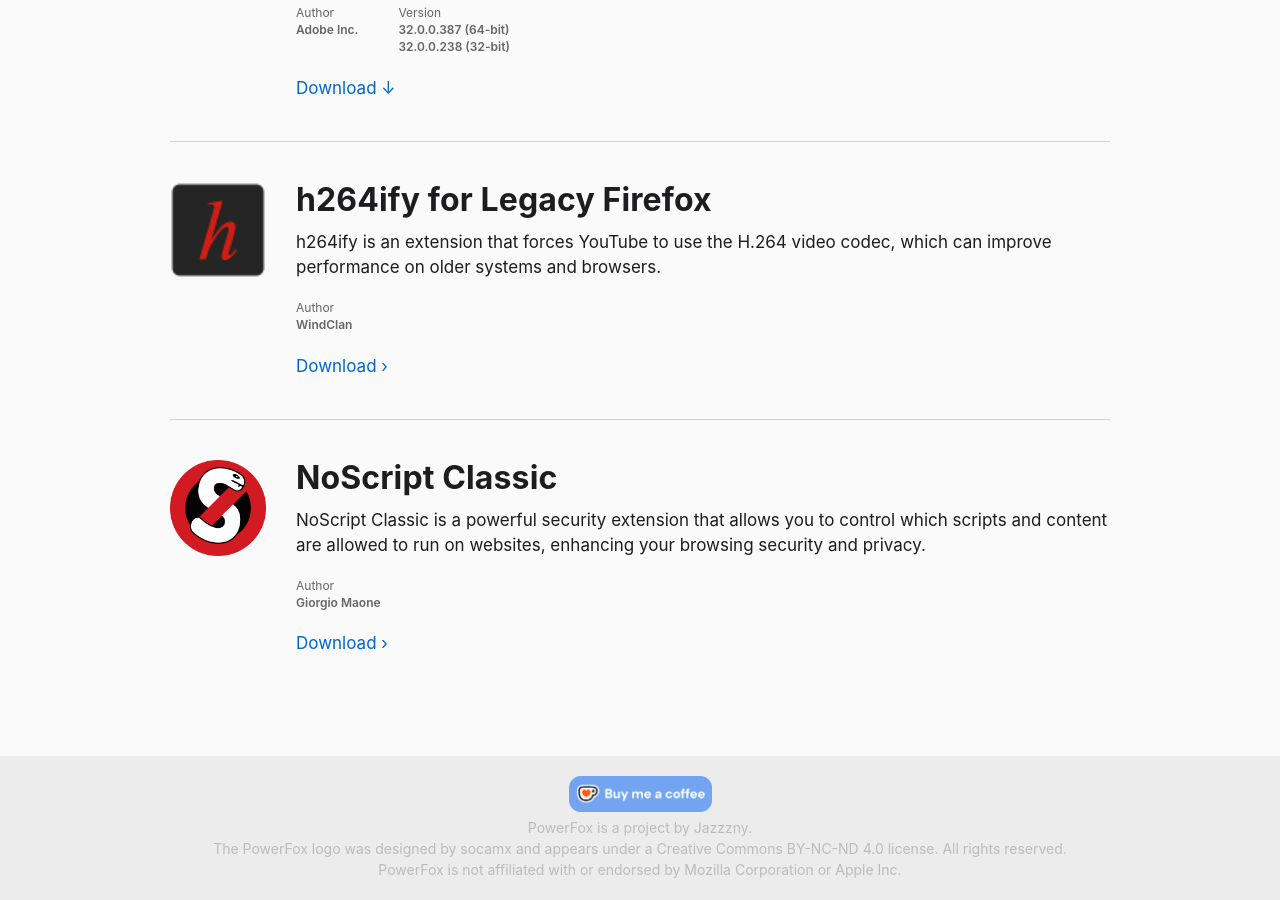
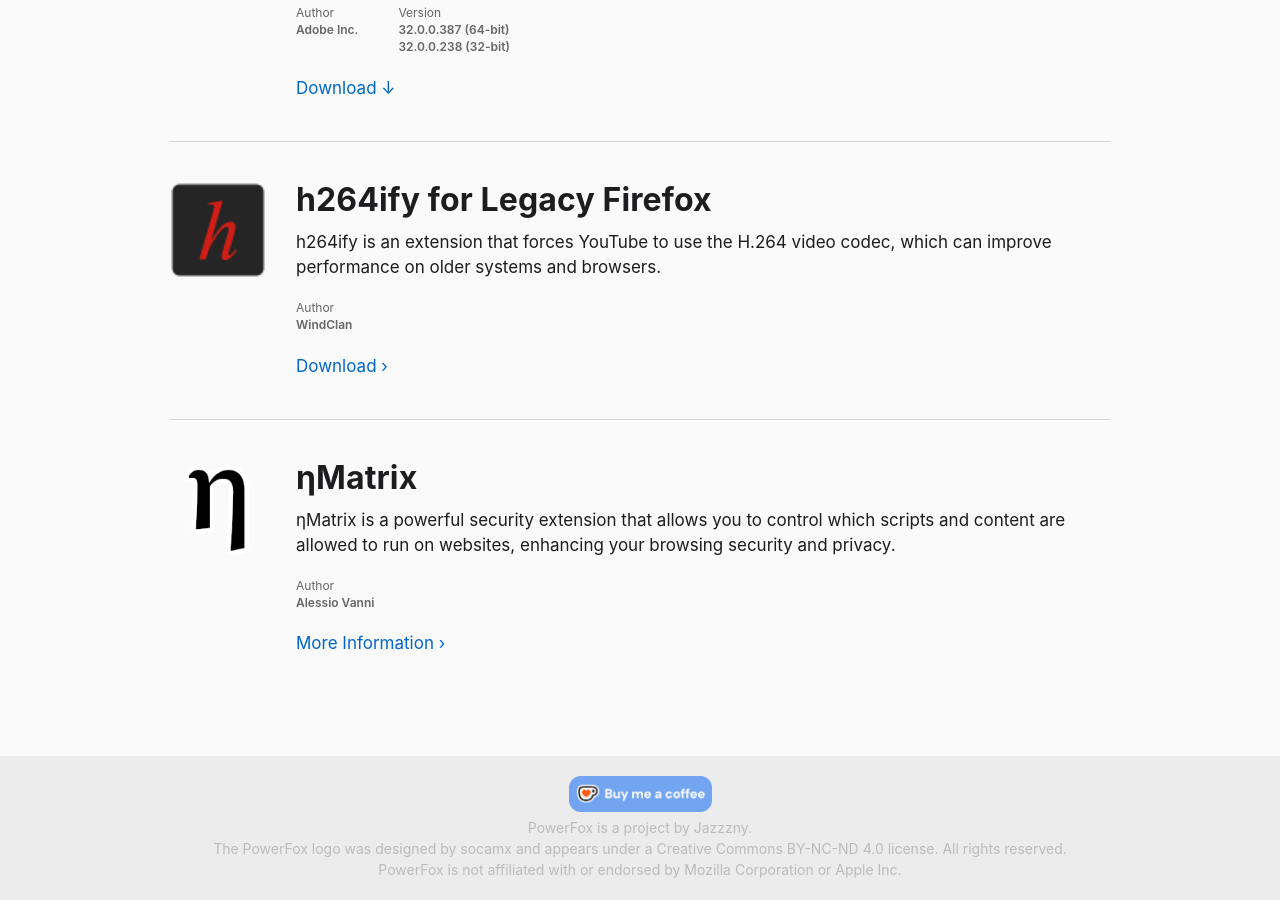
Before and after one commit to Jazzzny/powerfox-website, a Jekyll site: the page built from addons.html, in a window 1280 px wide and 900 px high, scrolled down 680 px. Built offline with Jekyll 4.4.1, drawn with Linux system fonts in a browser that asks for light colours; some web fonts are replaced.

Commit message:
Replace NoScript

```diff
--- a/addons.html
+++ b/addons.html
@@ -76,20 +76,20 @@
 
     <div class="download-item">
         <div class="download-icon">
-            <img src="{{ '/assets/img/noscript.png' | relative_url }}">
+            <img src="{{ '/assets/img/nmatrix.png' | relative_url }}">
         </div>
         <div class="download-content">
-            <h2 class="addon-title">NoScript Classic</h2>
-            <p>NoScript Classic is a powerful security extension that allows you to control which scripts and content are allowed to run on websites, enhancing your browsing security and privacy.</p>
+            <h2 class="addon-title">ηMatrix</h2>
+            <p>ηMatrix is a powerful security extension that allows you to control which scripts and content are allowed to run on websites, enhancing your browsing security and privacy.</p>
             <div class="download-meta">
                 <div class="download-meta-item">
                     <span class="download-meta-label">Author</span>
-                    <span class="download-meta-value">Giorgio Maone</span>
+                    <span class="download-meta-value">Alessio Vanni</span>
                 </div>
             </div>
 
             <div class="download-links">
-                <a href="https://secure.informaction.com/download/releases/noscript-5.1.9.xpi">Download ›</a>
+                <a href="https://addons.basilisk-browser.org/addon/ematrix/">More Information ›</a>
             </div>
         </div>
     </div>
```
Also changed, not shown: assets/img/nmatrix.png (added).
